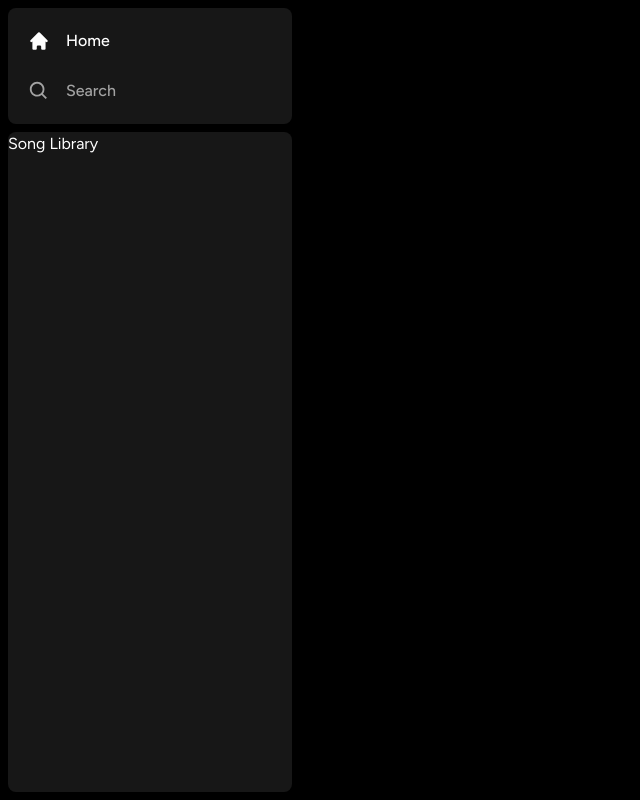
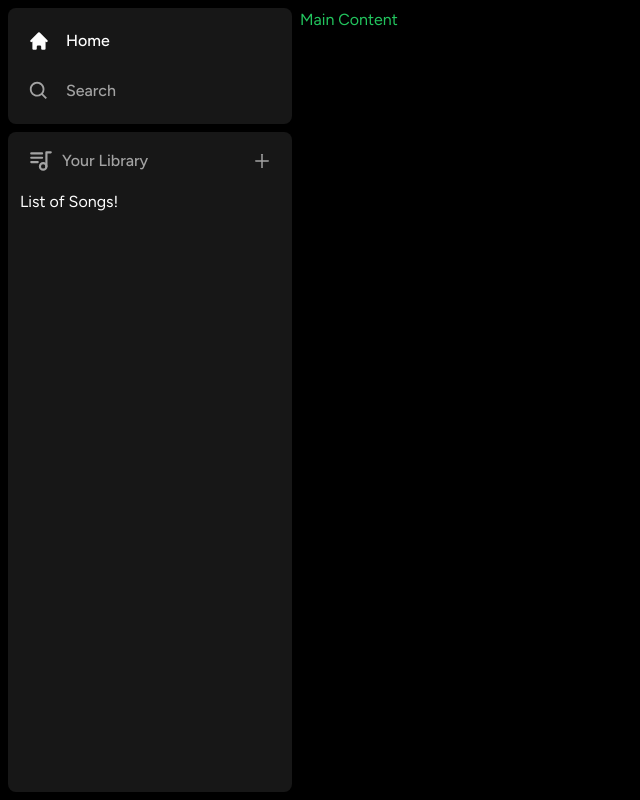
Before and after one commit to Sailesh2577/spotify-clone, a Next.js app: page / in a window 1280 px wide. Shown: the whole page, without its empty margins (0-640 px from the left). Built offline with nearby package versions, Linux system fonts and the light colour scheme.

Commit message:
Added library in the sidebar

```diff
--- /dev/null
+++ b/components/Library.tsx
@@ -0,0 +1,28 @@
+"use client";
+
+import { TbPlaylist } from "react-icons/tb";
+import { AiOutlinePlus } from "react-icons/ai";
+
+const Library = () => {
+  const onClick = () => {
+    // handle upload later
+  };
+  return (
+    <div className="flex flex-col">
+      <div className="flex items-center justify-between px-5 pt-4">
+        <div className="inline-flex items-center gap-x-2">
+          <TbPlaylist className="text-neutral-400" size={26} />
+          <p className="text-neutral-400 font-medium text-md">Your Library</p>
+        </div>
+        <AiOutlinePlus
+          onClick={onClick}
+          size={20}
+          className="text-neutral-400 cursor-pointer hover:text-white transition"
+        />
+      </div>
+      <div className="flex flex-col gap-y-2 mt-4 px-3">List of Songs!</div>
+    </div>
+  );
+};
+
+export default Library;
--- a/components/Sidebar.tsx
+++ b/components/Sidebar.tsx
@@ -7,6 +7,7 @@
 
 import Box from "./Box";
 import SidebarItem from "./SidebarItem";
+import Library from "./Library";
 
 interface SidebarProps {
   children: React.ReactNode;
@@ -53,8 +54,11 @@
             ))}
           </div>
         </Box>
-        <Box className="overflow-y-auto h-full">Song Library</Box>
+        <Box className="overflow-y-auto h-full">
+          <Library />
+        </Box>
       </div>
+      <main className="h-full flex-1 overflow-y-auto py-2">{children}</main>
     </div>
   );
 };
```
